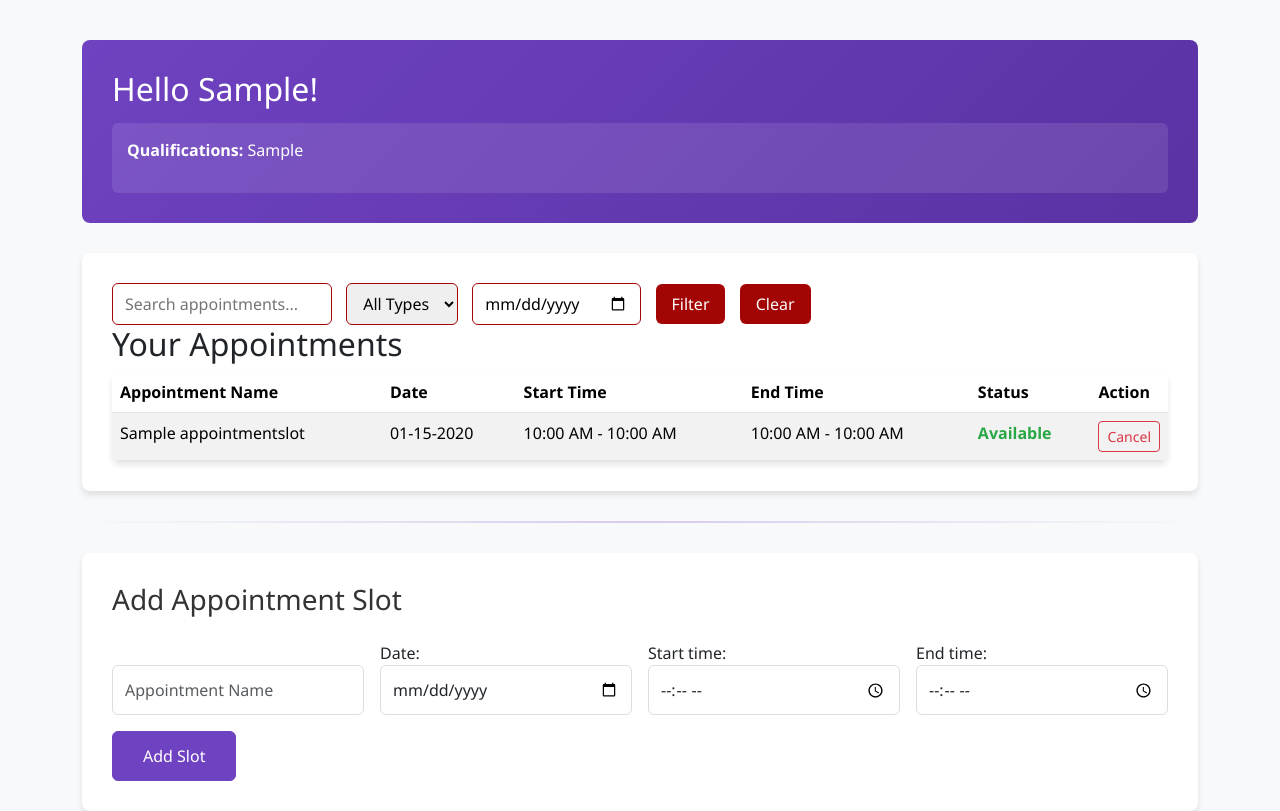
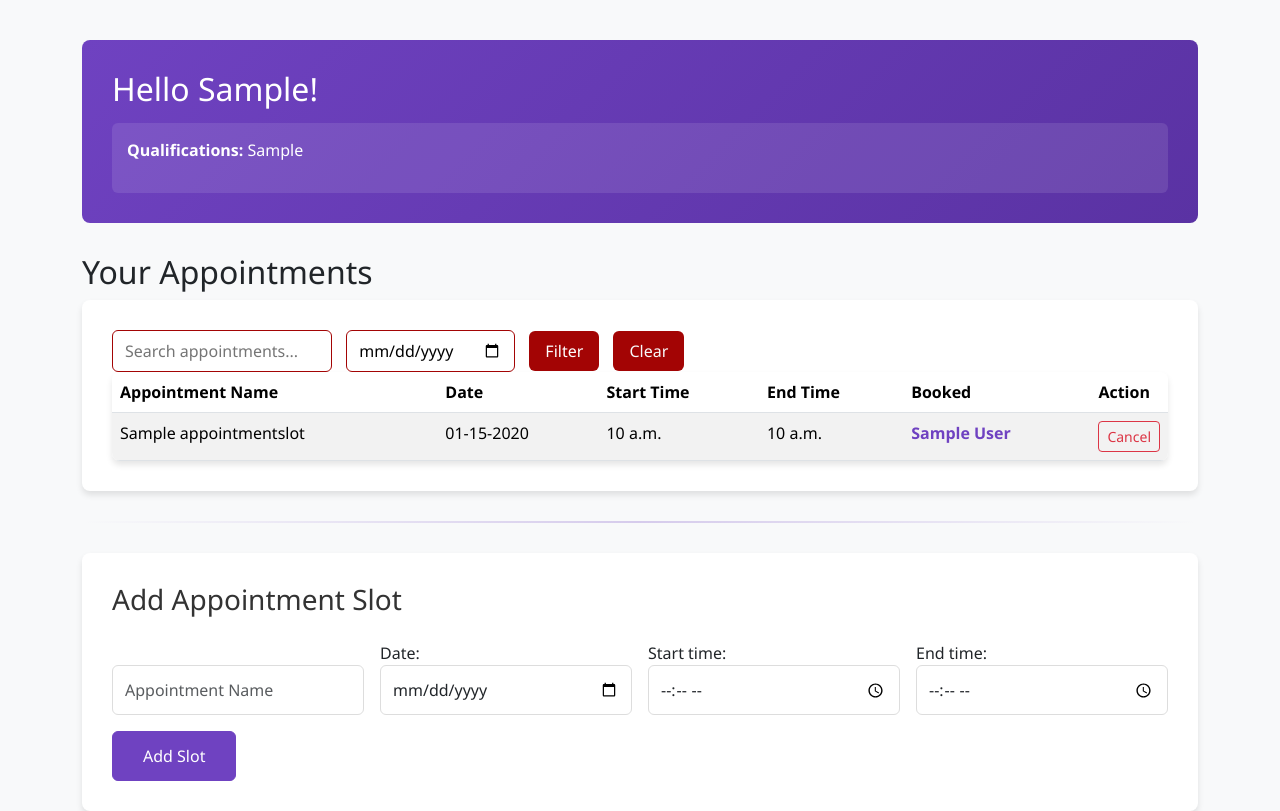
Before and after one commit to siegersma8025/cs440_WebApp, a Django app: page /dashboard/provider/ in a window 1280 px wide. Shown: the part 62-873 px from the top of the page. Run offline with Django 5.2, Linux system fonts and the light colour scheme; a user stored in the database is signed in; tables that the repository leaves empty hold one stand-in row (values such as "Sample post").

Commit message:
Fixed bugs introduced on merge in the provider dashboard page.

```diff
--- a/cs440_WebApp/cs440WebApp/website/templates/providerDashboard.html
+++ b/cs440_WebApp/cs440WebApp/website/templates/providerDashboard.html
@@ -25,20 +25,15 @@
     </div>
 </div>
 
+<h2>Your Appointments</h2>
+
 <div class="slots-section">
     <form method="get" class="search-filters" id="filterForm">
         <input type="text" name="searchInput" value="{{ searchInput }}" placeholder="Search appointments..." style="width: 220px; margin-right: 10px; padding: 8px 12px; border: 1px solid #a30404; border-radius: 6px;" id="searchInput">
-        <select name="typeFilter" style="margin-right: 10px; padding: 8px 12px; border: 1px solid #a30404; border-radius: 6px;" id="typeFilter">
-            <option value="">All Types</option>
-            {% for t in types %}
-            <option value="{{ t }}" {% if t == typeFilter %}selected{% endif %}>{{ t }}</option>
-            {% endfor %}
-        </select>
         <input type="date" name="dateFilter" value="{{ dateFilter }}" style="padding: 8px 12px; border: 1px solid #a30404; border-radius: 6px;" id="dateFilter">
         <button type="submit" style="padding: 8px 16px; border: none; background: #a30404; color: white; border-radius: 6px;margin-left: 10px;">Filter</button>
         <button type="button" onclick="window.location.href='{{ request.path }}'" style="padding: 8px 16px; border: none; background: #a30404; color: #f8f9fa; border-radius: 6px; margin-left: 10px;">Clear</button>
     </form>
-    <h2>Your Appointments</h2>
     <div class="appointments-table">
         <table class="table table-striped mb-0">
             <thead>
@@ -47,7 +42,7 @@
                     <th>Date</th>
                     <th>Start Time</th>
                     <th>End Time</th>
-                    <th>Status</th>
+                    <th>Booked</th>
                     <th style="width:1%;">Action</th>
                 </tr>
             </thead>
@@ -56,13 +51,15 @@
                 <tr>
                     <td>{{ slot.appointment_name }}</td>
                     <td>{{ slot.date }}</td>
-                    <td>{{ slot.time }}</td>
-                    <td>{{ slot.time }}</td>
+                    <td>{{ slot.start_time }}</td>
+                    <td>{{ slot.end_time }}</td>
                     <td>
-                        {% if slot.is_booked %}
-                            <span class="slot-status-booked">Booked</span>
+                         {% if slot.user_name != "Unbooked" %}
+                            <span style="color: #6f42c1; font-weight: bold;">
+                                {{ slot.user_name }}
+                            </span>
                         {% else %}
-                            <span class="slot-status-available">Available</span>
+                            <span style="color: #28a745; font-weight: bold;">Available</span>
                         {% endif %}
                     </td>
                     <td>
@@ -81,7 +78,6 @@
         </table>
     </div>
 </div>
-
 
 <hr class="section-divider">
 
--- a/cs440_WebApp/cs440WebApp/website/templates/userDashboard.html
+++ b/cs440_WebApp/cs440WebApp/website/templates/userDashboard.html
@@ -86,6 +86,7 @@
         <thead>
             <tr>
                 <th>Appointment Name</th>
+                <th>Appointment Type</th>
                 <th>Provider Username</th>
                 <th>Date</th>
                 <th>Start Time</th>
@@ -97,6 +98,7 @@
             {% for slot in slots %}
             <tr>
                 <td>{{ slot.appointment_name }}</td>
+                <td>{{ slot.appointment_type }}</td>
                 <td>{{ slot.provider_name }}</td>
                 <td>{{ slot.date }}</td>
                 <td>{{ slot.start_time }}</td>
--- a/cs440_WebApp/cs440WebApp/website/views.py
+++ b/cs440_WebApp/cs440WebApp/website/views.py
@@ -155,7 +155,6 @@ def registerProvider(request):
     return render(request, 'registerProvider.html', {'form': form})
 
 
-
 @never_cache
 @provider_required
 def providerDashboard(request):
@@ -169,8 +168,18 @@ def providerDashboard(request):
     if request.method == "POST":
         slot_form = AppointmentSlotForm(request.POST)
         if slot_form.is_valid():
-            new_slot = slot_form.save(commit=False)
-            new_slot.providerUsername = request.user.username
+            cd = slot_form.cleaned_data
+            new_slot = AppointmentSlot(
+                providerUsername=request.user.username,
+                providerFirstName=provider_profile.first_name,
+                providerLastName=provider_profile.last_name,
+                appointmentName=cd.get('appointmentName'),
+                appointmentType=provider_profile.category,  # Set from provider's category
+                date=cd.get('date'),
+                start_time=cd.get('start_time'),
+                end_time=cd.get('end_time'),
+                is_booked=False,
+            )
             new_slot.save()
             messages.success(request, "Appointment slot added successfully.")
             return redirect('providerDashboard')
@@ -198,6 +207,7 @@ def providerDashboard(request):
         'typeFilter': typeFilter,
         'dateFilter': dateFilter,
     })
+
 
 @never_cache
 def userDashboard(request):
```
